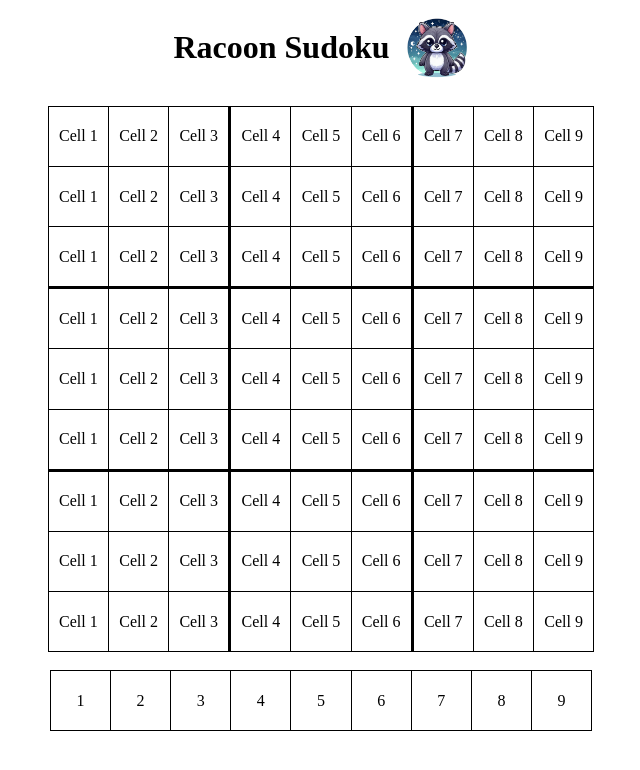
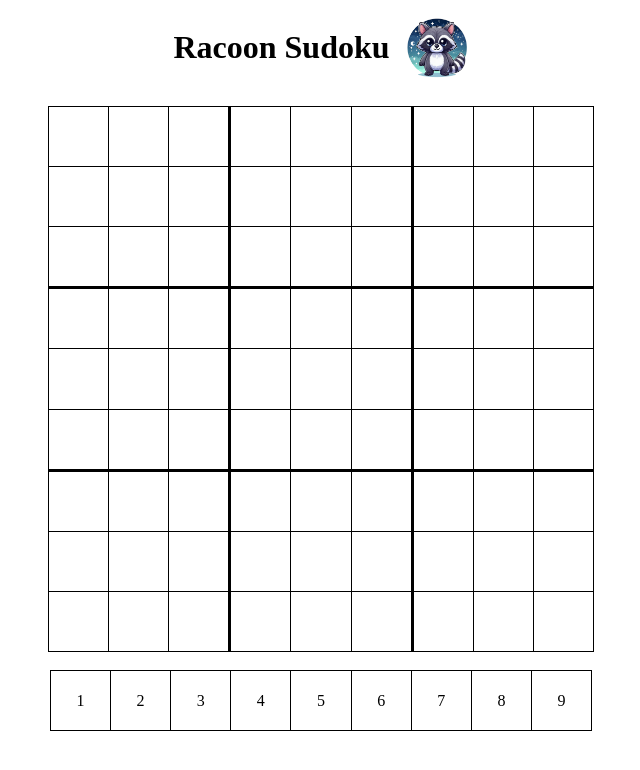
Before and after one commit to PierreMorin4590/sudoku, a plain HTML site: page index.html in a window 1280 px wide. Shown: the whole page, without its empty margins (319-959 px from the left). Drawn offline with Linux system fonts and the light colour scheme.

Commit message:
Mise en place fichier app.js :white_check_mark:

```diff
--- a/index.html
+++ b/index.html
@@ -17,103 +17,103 @@
     <table>
         <tbody>
             <tr>
-                <td class="grid 0-0" onclick="pasteContent(0-0)">Cell 1</td>
-                <td class="grid 0-1" onclick="pasteContent(0-1)">Cell 2</td>
-                <td class="grid 0-2" onclick="pasteContent(0-2)">Cell 3</td>
-                <td class="grid 0-3" onclick="pasteContent(0-3)">Cell 4</td>
-                <td class="grid 0-4" onclick="pasteContent(0-4)">Cell 5</td>
-                <td class="grid 0-5" onclick="pasteContent(0-5)">Cell 6</td>
-                <td class="grid 0-6" onclick="pasteContent(0-6)">Cell 7</td>
-                <td class="grid 0-7" onclick="pasteContent(0-7)">Cell 8</td>
-                <td class="grid 0-8" onclick="pasteContent(0-8)">Cell 9</td>
+                <td class="grid cell-0-0" onclick="pasteContent(0-0)"></td>
+                <td class="grid cell-0-1" onclick="pasteContent(0-1)"></td>
+                <td class="grid cell-0-2" onclick="pasteContent(0-2)"></td>
+                <td class="grid cell-0-3" onclick="pasteContent(0-3)"></td>
+                <td class="grid cell-0-4" onclick="pasteContent(0-4)"></td>
+                <td class="grid cell-0-5" onclick="pasteContent(0-5)"></td>
+                <td class="grid cell-0-6" onclick="pasteContent(0-6)"></td>
+                <td class="grid cell-0-7" onclick="pasteContent(0-7)"></td>
+                <td class="grid cell-0-8" onclick="pasteContent(0-8)"></td>
             </tr>
             <tr>
-                <td class="grid 1-0" onclick="pasteContent(1-0)">Cell 1</td>
-                <td class="grid 1-1" onclick="pasteContent(1-1)">Cell 2</td>
-                <td class="grid 1-2" onclick="pasteContent(1-2)">Cell 3</td>
-                <td class="grid 1-3" onclick="pasteContent(1-3)">Cell 4</td>
-                <td class="grid 1-4" onclick="pasteContent(1-4)">Cell 5</td>
-                <td class="grid 1-5" onclick="pasteContent(1-5)">Cell 6</td>
-                <td class="grid 1-6" onclick="pasteContent(1-6)">Cell 7</td>
-                <td class="grid 1-7" onclick="pasteContent(1-7)">Cell 8</td>
-                <td class="grid 1-8" onclick="pasteContent(1-8)">Cell 9</td>
+                <td class="grid cell-1-0" onclick="pasteContent(1-0)"></td>
+                <td class="grid cell-1-1" onclick="pasteContent(1-1)"></td>
+                <td class="grid cell-1-2" onclick="pasteContent(1-2)"></td>
+                <td class="grid cell-1-3" onclick="pasteContent(1-3)"></td>
+                <td class="grid cell-1-4" onclick="pasteContent(1-4)"></td>
+                <td class="grid cell-1-5" onclick="pasteContent(1-5)"></td>
+                <td class="grid cell-1-6" onclick="pasteContent(1-6)"></td>
+                <td class="grid cell-1-7" onclick="pasteContent(1-7)"></td>
+                <td class="grid cell-1-8" onclick="pasteContent(1-8)"></td>
             </tr>
             <tr>
-                <td class="grid 2-0" onclick="pasteContent(2-0)">Cell 1</td>
-                <td class="grid 2-1" onclick="pasteContent(2-1)">Cell 2</td>
-                <td class="grid 2-2" onclick="pasteContent(2-2)">Cell 3</td>
-                <td class="grid 2-3" onclick="pasteContent(2-3)">Cell 4</td>
-                <td class="grid 2-4" onclick="pasteContent(2-4)">Cell 5</td>
-                <td class="grid 2-5" onclick="pasteContent(2-5)">Cell 6</td>
-                <td class="grid 2-6" onclick="pasteContent(2-6)">Cell 7</td>
-                <td class="grid 2-7" onclick="pasteContent(2-7)">Cell 8</td>
-                <td class="grid 2-8" onclick="pasteContent(2-8)">Cell 9</td>
+                <td class="grid cell-2-0" onclick="pasteContent(2-0)"></td>
+                <td class="grid cell-2-1" onclick="pasteContent(2-1)"></td>
+                <td class="grid cell-2-2" onclick="pasteContent(2-2)"></td>
+                <td class="grid cell-2-3" onclick="pasteContent(2-3)"></td>
+                <td class="grid cell-2-4" onclick="pasteContent(2-4)"></td>
+                <td class="grid cell-2-5" onclick="pasteContent(2-5)"></td>
+                <td class="grid cell-2-6" onclick="pasteContent(2-6)"></td>
+                <td class="grid cell-2-7" onclick="pasteContent(2-7)"></td>
+                <td class="grid cell-2-8" onclick="pasteContent(2-8)"></td>
             </tr>
             <tr>
-                <td class="grid 3-0" onclick="pasteContent(3-0)">Cell 1</td>
-                <td class="grid 3-1" onclick="pasteContent(3-1)">Cell 2</td>
-                <td class="grid 3-2" onclick="pasteContent(3-2)">Cell 3</td>
-                <td class="grid 3-3" onclick="pasteContent(3-3)">Cell 4</td>
-                <td class="grid 3-4" onclick="pasteContent(3-4)">Cell 5</td>
-                <td class="grid 3-5" onclick="pasteContent(3-5)">Cell 6</td>
-                <td class="grid 3-6" onclick="pasteContent(3-6)">Cell 7</td>
-                <td class="grid 3-7" onclick="pasteContent(3-7)">Cell 8</td>
-                <td class="grid 3-8" onclick="pasteContent(3-8)">Cell 9</td>
+                <td class="grid cell-3-0" onclick="pasteContent(3-0)"></td>
+                <td class="grid cell-3-1" onclick="pasteContent(3-1)"></td>
+                <td class="grid cell-3-2" onclick="pasteContent(3-2)"></td>
+                <td class="grid cell-3-3" onclick="pasteContent(3-3)"></td>
+                <td class="grid cell-3-4" onclick="pasteContent(3-4)"></td>
+                <td class="grid cell-3-5" onclick="pasteContent(3-5)"></td>
+                <td class="grid cell-3-6" onclick="pasteContent(3-6)"></td>
+                <td class="grid cell-3-7" onclick="pasteContent(3-7)"></td>
+                <td class="grid cell-3-8" onclick="pasteContent(3-8)"></td>
             </tr>
             <tr>
-                <td class="grid 4-0" onclick="pasteContent(4-0)">Cell 1</td>
-                <td class="grid 4-1" onclick="pasteContent(4-1)">Cell 2</td>
-                <td class="grid 4-2" onclick="pasteContent(4-2)">Cell 3</td>
-                <td class="grid 4-3" onclick="pasteContent(4-3)">Cell 4</td>
-                <td class="grid 4-4" onclick="pasteContent(4-4)">Cell 5</td>
-                <td class="grid 4-5" onclick="pasteContent(4-5)">Cell 6</td>
-                <td class="grid 4-6" onclick="pasteContent(4-6)">Cell 7</td>
-                <td class="grid 4-7" onclick="pasteContent(4-7)">Cell 8</td>
-                <td class="grid 4-8" onclick="pasteContent(4-8)">Cell 9</td>
+                <td class="grid cell-4-0" onclick="pasteContent(4-0)"></td>
+                <td class="grid cell-4-1" onclick="pasteContent(4-1)"></td>
+                <td class="grid cell-4-2" onclick="pasteContent(4-2)"></td>
+                <td class="grid cell-4-3" onclick="pasteContent(4-3)"></td>
+                <td class="grid cell-4-4" onclick="pasteContent(4-4)"></td>
+                <td class="grid cell-4-5" onclick="pasteContent(4-5)"></td>
+                <td class="grid cell-4-6" onclick="pasteContent(4-6)"></td>
+                <td class="grid cell-4-7" onclick="pasteContent(4-7)"></td>
+                <td class="grid cell-4-8" onclick="pasteContent(4-8)"></td>
             </tr>
             <tr>
-                <td class="grid 5-0" onclick="pasteContent(5-0)">Cell 1</td>
-                <td class="grid 5-1" onclick="pasteContent(5-1)">Cell 2</td>
-                <td class="grid 5-2" onclick="pasteContent(5-2)">Cell 3</td>
-                <td class="grid 5-3" onclick="pasteContent(5-3)">Cell 4</td>
-                <td class="grid 5-4" onclick="pasteContent(5-4)">Cell 5</td>
-                <td class="grid 5-5" onclick="pasteContent(5-5)">Cell 6</td>
-                <td class="grid 5-6" onclick="pasteContent(5-6)">Cell 7</td>
-                <td class="grid 5-7" onclick="pasteContent(5-7)">Cell 8</td>
-                <td class="grid 5-8" onclick="pasteContent(5-8)">Cell 9</td>
+                <td class="grid cell-5-0" onclick="pasteContent(5-0)"></td>
+                <td class="grid cell-5-1" onclick="pasteContent(5-1)"></td>
+                <td class="grid cell-5-2" onclick="pasteContent(5-2)"></td>
+                <td class="grid cell-5-3" onclick="pasteContent(5-3)"></td>
+                <td class="grid cell-5-4" onclick="pasteContent(5-4)"></td>
+                <td class="grid cell-5-5" onclick="pasteContent(5-5)"></td>
+                <td class="grid cell-5-6" onclick="pasteContent(5-6)"></td>
+                <td class="grid cell-5-7" onclick="pasteContent(5-7)"></td>
+                <td class="grid cell-5-8" onclick="pasteContent(5-8)"></td>
             </tr>
             <tr>
-                <td class="grid 6-0" onclick="pasteContent(6-0)">Cell 1</td>
-                <td class="grid 6-1" onclick="pasteContent(6-1)">Cell 2</td>
-                <td class="grid 6-2" onclick="pasteContent(6-2)">Cell 3</td>
-                <td class="grid 6-3" onclick="pasteContent(6-3)">Cell 4</td>
-                <td class="grid 6-4" onclick="pasteContent(6-4)">Cell 5</td>
-                <td class="grid 6-5" onclick="pasteContent(6-5)">Cell 6</td>
-                <td class="grid 6-6" onclick="pasteContent(6-6)">Cell 7</td>
-                <td class="grid 6-7" onclick="pasteContent(6-7)">Cell 8</td>
-                <td class="grid 6-8" onclick="pasteContent(6-8)">Cell 9</td>
+                <td class="grid cell-6-0" onclick="pasteContent(6-0)"></td>
+                <td class="grid cell-6-1" onclick="pasteContent(6-1)"></td>
+                <td class="grid cell-6-2" onclick="pasteContent(6-2)"></td>
+                <td class="grid cell-6-3" onclick="pasteContent(6-3)"></td>
+                <td class="grid cell-6-4" onclick="pasteContent(6-4)"></td>
+                <td class="grid cell-6-5" onclick="pasteContent(6-5)"></td>
+                <td class="grid cell-6-6" onclick="pasteContent(6-6)"></td>
+                <td class="grid cell-6-7" onclick="pasteContent(6-7)"></td>
+                <td class="grid cell-6-8" onclick="pasteContent(6-8)"></td>
             </tr>
             <tr>
-                <td class="grid 7-0" onclick="pasteContent(7-0)">Cell 1</td>
-                <td class="grid 7-1" onclick="pasteContent(7-1)">Cell 2</td>
-                <td class="grid 7-2" onclick="pasteContent(7-2)">Cell 3</td>
-                <td class="grid 7-3" onclick="pasteContent(7-3)">Cell 4</td>
-                <td class="grid 7-4" onclick="pasteContent(7-4)">Cell 5</td>
-                <td class="grid 7-5" onclick="pasteContent(7-5)">Cell 6</td>
-                <td class="grid 7-6" onclick="pasteContent(7-6)">Cell 7</td>
-                <td class="grid 7-7" onclick="pasteContent(7-7)">Cell 8</td>
-                <td class="grid 7-8" onclick="pasteContent(7-8)">Cell 9</td>
+                <td class="grid cell-7-0" onclick="pasteContent(7-0)"></td>
+                <td class="grid cell-7-1" onclick="pasteContent(7-1)"></td>
+                <td class="grid cell-7-2" onclick="pasteContent(7-2)"></td>
+                <td class="grid cell-7-3" onclick="pasteContent(7-3)"></td>
+                <td class="grid cell-7-4" onclick="pasteContent(7-4)"></td>
+                <td class="grid cell-7-5" onclick="pasteContent(7-5)"></td>
+                <td class="grid cell-7-6" onclick="pasteContent(7-6)"></td>
+                <td class="grid cell-7-7" onclick="pasteContent(7-7)"></td>
+                <td class="grid cell-7-8" onclick="pasteContent(7-8)"></td>
             </tr>
             <tr>
-                <td class="grid 8-0" onclick="pasteContent(8-0)">Cell 1</td>
-                <td class="grid 8-1" onclick="pasteContent(8-1)">Cell 2</td>
-                <td class="grid 8-2" onclick="pasteContent(8-2)">Cell 3</td>
-                <td class="grid 8-3" onclick="pasteContent(8-3)">Cell 4</td>
-                <td class="grid 8-4" onclick="pasteContent(8-4)">Cell 5</td>
-                <td class="grid 8-5" onclick="pasteContent(8-5)">Cell 6</td>
-                <td class="grid 8-6" onclick="pasteContent(8-6)">Cell 7</td>
-                <td class="grid 8-7" onclick="pasteContent(8-7)">Cell 8</td>
-                <td class="grid 8-8" onclick="pasteContent(8-8)">Cell 9</td>
+                <td class="grid cell-8-0" onclick="pasteContent(8-0)"></td>
+                <td class="grid cell-8-1" onclick="pasteContent(8-1)"></td>
+                <td class="grid cell-8-2" onclick="pasteContent(8-2)"></td>
+                <td class="grid cell-8-3" onclick="pasteContent(8-3)"></td>
+                <td class="grid cell-8-4" onclick="pasteContent(8-4)"></td>
+                <td class="grid cell-8-5" onclick="pasteContent(8-5)"></td>
+                <td class="grid cell-8-6" onclick="pasteContent(8-6)"></td>
+                <td class="grid cell-8-7" onclick="pasteContent(8-7)"></td>
+                <td class="grid cell-8-8" onclick="pasteContent(8-8)"></td>
             </tr>
         </tbody>
     </table>
```
Also changed, not shown: app.js (+34 -0 lines).
